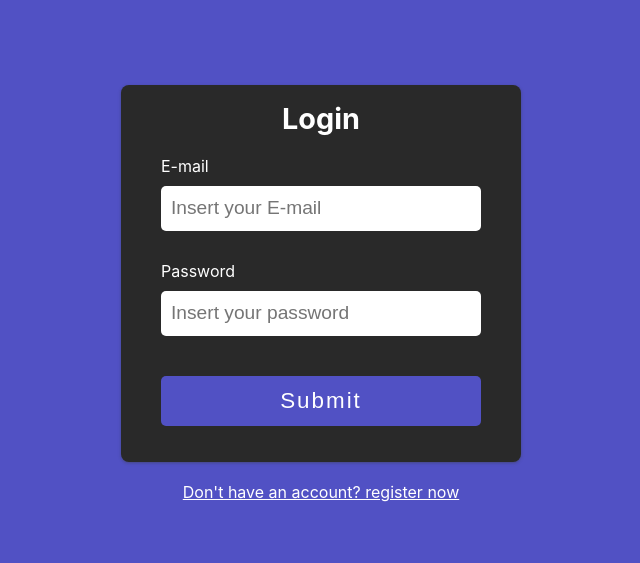
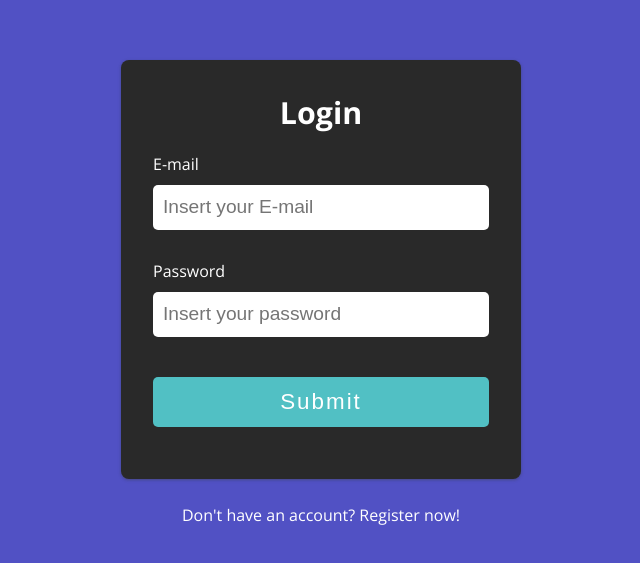
Before and after one commit to BrunoUmbelino/react-auth, a React (Create React App) app: page /login in a window 1280 px wide. Shown: the part 107-670 px from the top of the page, without its empty margins (319-959 px from the left). Built offline with nearby package versions, Linux system fonts and the light colour scheme; no server answers.

Commit message:
improving design and unifying form components.

```diff
--- a/public/index.html
+++ b/public/index.html
@@ -24,6 +24,12 @@
       work correctly both with client-side routing and a non-root public URL.
       Learn how to configure a non-root public URL by running `npm run build`.
     -->
+    <link rel="preconnect" href="https://fonts.gstatic.com" />
+    <link
+      href="https://fonts.googleapis.com/css2?family=Open+Sans:wght@400;700&display=swap"
+      rel="stylesheet"
+    />
+
     <title>React-Auth</title>
   </head>
   <body>
--- a/src/Components/Button.js
+++ b/src/Components/Button.js
@@ -6,15 +6,15 @@ const Button = styled.button`
   border-radius: 5px;
   font-size: 1.4rem;
   letter-spacing: 2px;
-  background-color: #5151c4;
+  background-color: #51c0c4;
   margin-top: 20px;
   color: white;
   border: none;
   cursor: pointer;
 
   &:hover {
-    transition: all 0.2s ease-in-out;
-    background: linear-gradient(90deg, #7c7cee, #2020eb);
+    transition: all 0.3s ease;
+    background: #51c451;
   }
 
   &:focus {
--- a/src/pages/Login/LoginElements.js
+++ b/src/Components/FormElements.js
@@ -17,7 +17,7 @@ export const Error = styled.span`
 
 export const Title = styled.h1`
   color: white;
-  font-size: 1.8rem;
+  font-size: 1.9rem;
   margin-bottom: 10px;
 `;
 
@@ -33,13 +33,11 @@ export const FormikForm = styled(Form)`
   background-color: #292929;
   box-shadow: rgba(60, 64, 67, 0.3) 0px 1px 2px 0px,
     rgba(60, 64, 67, 0.15) 0px 1px 3px 1px;
-  padding: 1rem 0;
-  margin-bottom: 20px;
+  padding: 2rem;
 `;
 
 export const FormGroup = styled.div`
-  width: 80%;
-
+  width: 100%;
   display: flex;
   flex-direction: column;
   justify-content: center;
@@ -61,8 +59,17 @@ export const FormikField = styled(Field)`
   padding: 10px;
 `;
 
-export const RegisterText = styled.a`
+export const SpanText = styled.a`
   color: white;
+  font-size: 1rem;
+  text-decoration: none;
+  margin-top: 25px;
+  border-bottom: 1px solid transparent;
+
+  &:hover {
+    border-color: white;
+    transition: all 0.3s ease;
+  }
 `;
 
 export const FormikError = styled(ErrorMessage)``;
--- a/src/index.css
+++ b/src/index.css
@@ -14,9 +14,7 @@ html {
 }
 
 body {
-  font-family: -apple-system, BlinkMacSystemFont, "Segoe UI", "Roboto", "Oxygen",
-    "Ubuntu", "Cantarell", "Fira Sans", "Droid Sans", "Helvetica Neue",
-    sans-serif;
+  font-family: "Open Sans", sans-serif;
   -webkit-font-smoothing: antialiased;
   -moz-osx-font-smoothing: grayscale;
 }
--- a/src/pages/Login/index.js
+++ b/src/pages/Login/index.js
@@ -1,5 +1,4 @@
 import React, { useContext } from "react";
-import Button from "../../Components/Button";
 import { Context } from "../../Context/AuthContext";
 import * as Yup from "yup";
 
@@ -10,11 +9,12 @@ import {
   Label,
   FormikForm,
   Container,
-  RegisterText,
   Error,
   Title,
   FormikError,
-} from "./LoginElements";
+  SpanText,
+} from "../../Components/FormElements";
+import Button from "../../Components/Button";
 
 function Login() {
   const { handleLogin, loginError } = useContext(Context);
@@ -66,9 +66,9 @@ function Login() {
             </FormGroup>
           </FormikForm>
         </FormikBlok>
-        <RegisterText href="/register">
-          Don't have an account? register now
-        </RegisterText>
+        <SpanText href="/register">
+          Don't have an account? Register now!
+        </SpanText>
       </Container>
     </>
   );
--- a/src/pages/Register/index.js
+++ b/src/pages/Register/index.js
@@ -10,9 +10,9 @@ import {
   FormikBlok,
   Label,
   Title,
-  LoginText,
   FormikError,
-} from "./registerElements";
+  SpanText,
+} from "../../Components/FormElements";
 import Button from "../../Components/Button";
 
 function Register() {
@@ -75,7 +75,7 @@ function Register() {
             </FormGroup>
           </FormikForm>
         </FormikBlok>
-        <LoginText href="/login">Return to login page</LoginText>
+        <SpanText href="/login">Return to Login Page.</SpanText>
       </Container>
     </>
   );
--- a/src/pages/Register/registerElements.js
+++ /dev/null
@@ -1,62 +0,0 @@
-import styled from "styled-components";
-import { Form, Field, Formik, ErrorMessage } from "formik";
-
-export const Container = styled.div`
-  width: 100%;
-  height: 100vh;
-  display: flex;
-  align-items: center;
-  justify-content: center;
-  flex-direction: column;
-`;
-
-export const FormikBlok = styled(Formik)``;
-
-export const Title = styled.h1`
-  color: white;
-  font-size: 1.8rem;
-  margin-bottom: 10px;
-`;
-
-export const FormikForm = styled(Form)`
-  width: 400px;
-  display: flex;
-  flex-direction: column;
-  align-items: center;
-  justify-content: center;
-  border-radius: 0.5rem;
-  background-color: #292929;
-  box-shadow: rgba(60, 64, 67, 0.3) 0px 1px 2px 0px,
-    rgba(60, 64, 67, 0.15) 0px 1px 3px 1px;
-  padding: 1rem 0;
-  margin-bottom: 20px;
-`;
-
-export const FormGroup = styled.div`
-  width: 80%;
-  display: flex;
-  flex-direction: column;
-  justify-content: center;
-  margin-bottom: 20px;
-  color: #f53434;
-`;
-
-export const Label = styled.label`
-  font-size: 1rem;
-  color: white;
-  padding: 10px 0;
-`;
-
-export const FormikField = styled(Field)`
-  font-size: 1.2rem;
-  border-radius: 5px;
-  height: 45px;
-  border: none;
-  padding: 10px;
-`;
-
-export const LoginText = styled.a`
-  color: white;
-`;
-
-export const FormikError = styled(ErrorMessage)``;
```
